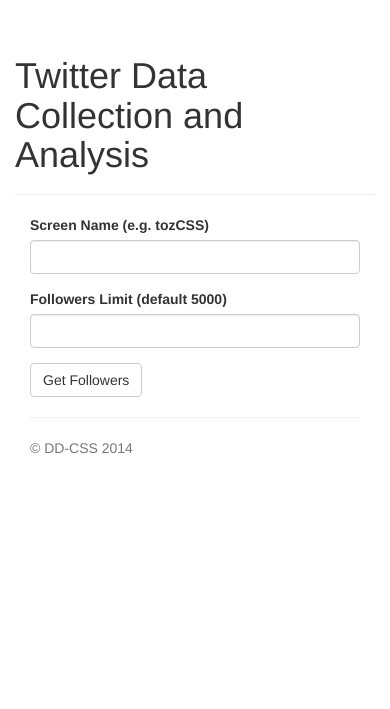
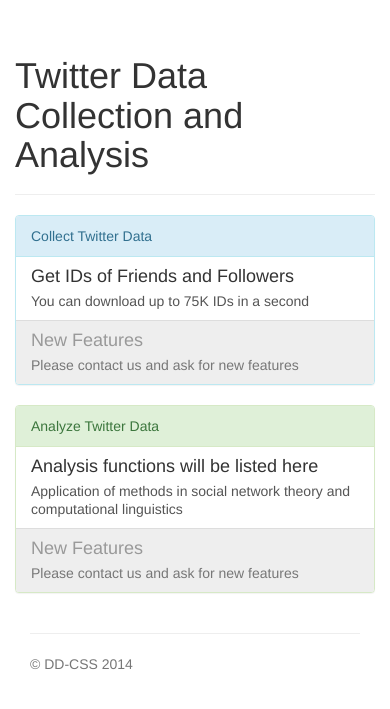
Before and after one commit to oztalha/dd-css, a Flask app: page /tw/ in a window 390 px wide. Shown: the part 54-763 px from the top of the page. Run offline with Flask 2, Linux system fonts and the light colour scheme; a user stored in the database is signed in; data comes from the database, SQL or seed files in the repository; some libraries are stand-ins or nearby versions.

Commit message:
tw landing page updated

```diff
--- a/app/static/styles.css
+++ b/app/static/styles.css
@@ -13,3 +13,14 @@ body { padding-top: 70px; }
     font-size: 21px;
     border-radius: 6px;
 }
+
+.list-group > a.disabled {
+  color: #999999;
+}
+.list-group > a.disabled:hover,
+.list-group > a.disabled:focus {
+  color: #999999;
+  text-decoration: none;
+  background-color: transparent;
+  cursor: not-allowed;
+}
--- a/app/templates/tw/index.html
+++ b/app/templates/tw/index.html
@@ -8,7 +8,39 @@
 <div class="page-header">
     <h1>Twitter Data Collection and Analysis</h1>
 </div>
-<div class="col-md-4">
-    {{ wtf.quick_form(fform) }}
+
+<div class="row">
+ <div class="col-md-6">
+  <div class="panel panel-info">
+     <div class="panel-heading">Collect Twitter Data</div>
+    <div class="list-group">
+       <a href="{{ url_for('tw.friends_followers') }}" class="list-group-item">
+         <h4 class="list-group-item-heading">Get IDs of Friends and Followers</h4>
+         <p class="list-group-item-text">You can download up to 75K IDs in a second</p>
+       </a>
+       <a href="#" class="list-group-item disabled">
+         <h4 class="list-group-item-heading" style="color: #999999">New Features</h4>
+         <p class="list-group-item-text">Please contact us and ask for new features</p>
+       </a>
+    </div>
+  </div>
+ </div>
+
+ <div class="col-md-6">
+  <div class="panel panel-success ">
+    <div class="panel-heading">Analyze Twitter Data</div>
+    <div class="list-group">
+       <a href="#" class="list-group-item">
+         <h4 class="list-group-item-heading">Analysis functions will be listed here</h4>
+         <p class="list-group-item-text">Application of methods in social network theory and computational linguistics</p>
+       </a>
+       <a href="#" class="list-group-item disabled">
+         <h4 class="list-group-item-heading" style="color: #999999">New Features</h4>
+         <p class="list-group-item-text">Please contact us and ask for new features</p>
+       </a>
+    </div>
+  </div>
+ </div>
 </div>
+
 {% endblock %}
--- a/app/tw/forms.py
+++ b/app/tw/forms.py
@@ -1,5 +1,5 @@
 from flask.ext.wtf import Form
-from wtforms import StringField, PasswordField, BooleanField, SubmitField, IntegerField
+from wtforms import StringField, PasswordField, BooleanField, SubmitField, IntegerField, RadioField
 from wtforms.validators import Required, Length, Regexp, Optional, NumberRange
 from wtforms import ValidationError
 from ..models import User
@@ -9,6 +9,8 @@ class FollowersForm(Form):
     screen_name = StringField('Screen Name (e.g. tozCSS)',
                 validators=[Required(), Length(1, 15), Regexp('[a-zA-Z0-9_]',
                            0, "Not a valid screen name")])
-    followers_limit = IntegerField('Followers Limit (default 5000)',
-                    validators=[Optional(),NumberRange(min=1,max=75000,message="Number of followers should be between 1-75000")])
-    submit = SubmitField('Get Followers')
+    friends_limit = IntegerField('Friends Limit (default 0)', default = 0,
+                    validators=[Optional(),NumberRange(min=0,max=75000,message="Number of followers should be between 0-75000")])
+    followers_limit = IntegerField('Followers Limit (default 1000)',  default = 1000,
+                    validators=[Optional(),NumberRange(min=0,max=75000,message="Number of followers should be between 0-75000")])
+    submit = SubmitField('Get Friends and/or Followers')
--- a/app/tw/views.py
+++ b/app/tw/views.py
@@ -35,35 +35,21 @@ def before_request():
 @tw.route('/', methods=['GET', 'POST'])
 @login_required
 def index():
+    return render_template('tw/index.html')
+
+
+@tw.route('/friends-followers', methods=['GET', 'POST'])
+@login_required
+def friends_followers():
     tweets = None
     if g.user is not None:
         fform = FollowersForm()
         if fform.validate_on_submit():
-            res = getFollowers(fform.screen_name.data, fform.followers_limit.data)
+            res = getFollowers(fform.screen_name.data, fform.friends_limit.data, fform.followers_limit.data)
             response = make_response(res)
             response.headers["Content-Disposition"] = "attachment; filename=followers.csv"
             return response #return redirect(request.args.get('next') or url_for('tw.index'))
-    return render_template('tw/index.html', fform=fform)
-
-
-@tw.route('/tweet', methods=['POST'])
-@login_required
-def tweet():
-    if g.user is None:
-        return redirect(url_for('tw.login', next=request.url))
-    status = request.form['tweet']
-    if not status:
-        return redirect(url_for('index'))
-    resp = twitter.post('statuses/update.json', data={
-        'status': status
-    })
-    if resp.status == 403:
-        flash('Your tweet was too long.')
-    elif resp.status == 401:
-        flash('Authorization error with Twitter.')
-    else:
-        flash('Successfully tweeted your tweet (ID: #%s)' % resp.data['id'])
-    return redirect(url_for('tw.index'))
+    return render_template('tw/friends-followers.html', fform=fform)
 
 
 @tw.route('/login')
@@ -97,15 +83,19 @@ def oauth_login():
     twitter_api = t.Twitter(auth=auth)
     return twitter_api
 
-def getFollowers(screen_name,followers_limit):
+def getFollowers(screen_name,friends_limit,followers_limit):
     twitter_api = oauth_login()
-    try:
-        followers_ids = get_followers_ids(twitter_api, screen_name=screen_name, followers_limit=int(followers_limit))
-    except:
-        followers_ids = get_followers_ids(twitter_api, screen_name=screen_name)
+    friends_ids, followers_ids = get_friends_followers_ids(twitter_api, screen_name=screen_name, friends_limit=int(friends_limit), followers_limit=int(followers_limit))
 
     #save_csv("followers.csv",followers_ids)
-    return ','.join((str(n) for n in followers_ids))
+    if int(friends_limit) == 0 and int(followers_limit) == 0:
+        flash('At least one of the limits should be greater than zero')
+        return redirect(url_for('tw.friends_followers'))
+
+    if int(friends_limit) == 0:
+        return ','.join(str(n) for n in followers_ids)
+
+    return '\n'.join((','.join((str(n) for n in friends_ids)), ','.join(str(n) for n in followers_ids)))
 
 def save_csv(mypath,mylist):
     myfile = open(mypath, 'wb')
```
